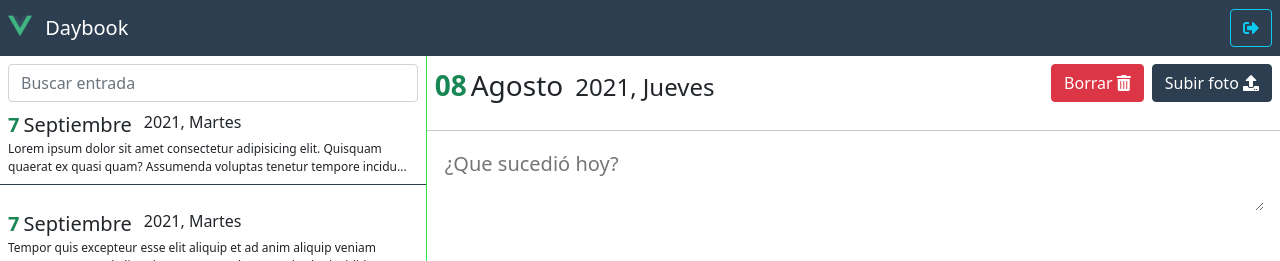
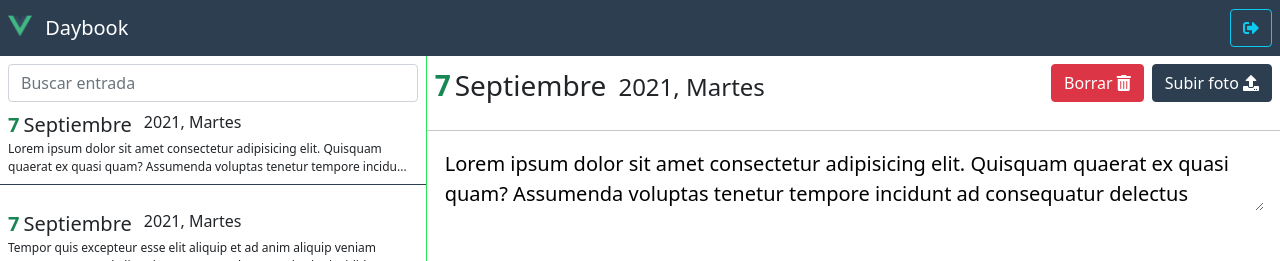
Before and after one commit to engelcituk/vuejs-cero-experto, a Vue app in the folder 07-journal-app/: page /#/daybook/1 in a window 1280 px wide. Shown: the top 261 px of the page. Built offline with nearby package versions, Linux system fonts and the light colour scheme.

Commit message:
Mostrar entrada en pantalla o redireccionar al usuario

```diff
--- /dev/null
+++ b/07-journal-app/src/modules/daybook/helpers/getDayMonthYear.js
@@ -0,0 +1,14 @@
+const months = ['Enero', 'Febrero', 'Marzo', 'Abril', 'Mayo', 'Junio','Julio', 'Agosto', 'Septiembre', 'Octubre', 'Noviembre', 'Diciembre']
+const days   = ['Domingo','Lunes','Martes','Miércoles','Jueves','Viernes','Sábado']
+
+const getDayMonthYear = ( dateString ) => {
+    const date = new Date(dateString)
+    return {
+        day: date.getDate(),
+        month: months[ date.getMonth()],
+        yearDay: `${date.getFullYear()}, ${days[date.getDay()]}`
+    }
+
+}
+
+export default getDayMonthYear
--- a/07-journal-app/src/modules/daybook/views/EntryView.vue
+++ b/07-journal-app/src/modules/daybook/views/EntryView.vue
@@ -2,9 +2,9 @@
     <div>
         <div class="entry-title d-flex justify-content-between p-2">
             <div>
-                <span class="text-success fs-3 fw-bold">08</span>
-                <span class="mx-1 fs-3">Agosto</span>
-                <span class="mx-2 fs-4 fw-light">2021, Jueves</span>
+                <span class="text-success fs-3 fw-bold">{{day}}</span>
+                <span class="mx-1 fs-3">{{month}}</span>
+                <span class="mx-2 fs-4 fw-light">{{yearDay}}</span>
             </div>
             <div>
                 <button class="btn btn-danger mx-2">
@@ -20,6 +20,7 @@
         <hr>
         <div class="d-flex flex-column px-3 h-75">
             <textarea
+                v-model="entry.text"
                 placeholder="¿Que sucedió hoy?"
             ></textarea>
         </div>
@@ -36,6 +37,7 @@
 <script>
     import { defineAsyncComponent } from 'vue';
     import { mapGetters } from 'vuex'
+    import getDayMonthYear from './../helpers/getDayMonthYear'
 
     export default {
         props:{
@@ -47,17 +49,34 @@
         components:{
             Fab: defineAsyncComponent( ()=> import('./../components/Fab')) //lazy load component
         },
+        data(){
+            return {
+                entry: null
+            }
+        },
         created(){
             this.loadEntry()
         },
         computed:{
             ...mapGetters('journal',['getEntryById']),
-
+            day(){
+                const { day } = getDayMonthYear(this.entry.date)
+                return day
+            },
+            month(){
+                const { month } = getDayMonthYear(this.entry.date)
+                return month
+            },
+            yearDay(){
+                const { yearDay } = getDayMonthYear(this.entry.date)
+                return yearDay
+            }
         },
         methods:{
             loadEntry(){
                 const entry = this.getEntryById(this.id)
-                console.log(entry)
+                if( !entry ) this.$router.push({name:'no-entry'})
+                this.entry = entry
             }
         }
     }
```
